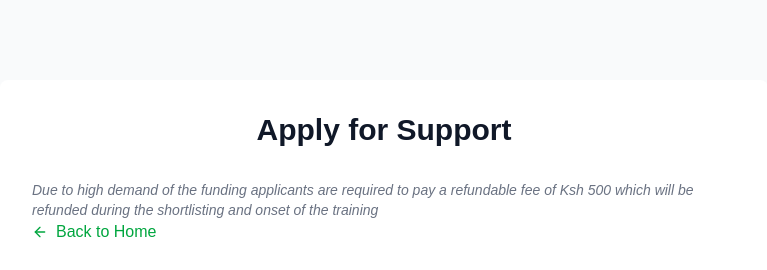
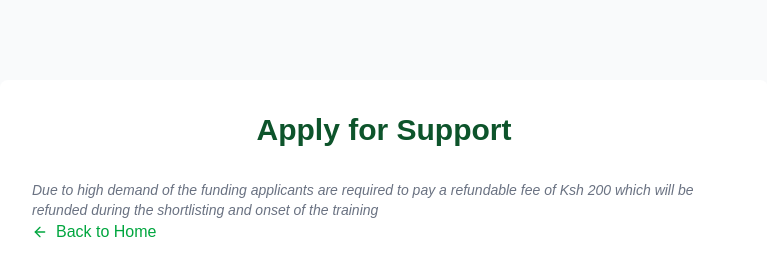
Before and after one commit to Wakanyaben254/gates, a Next.js app: page /apply in a window 1280 px wide. Shown: the top 270 px of the page, without its empty margins (256-1023 px from the left). Built offline with nearby package versions, Linux system fonts and the light colour scheme.

Commit message:
Update GatesApply.tsx

```diff
--- a/src/app/components/GatesApply.tsx
+++ b/src/app/components/GatesApply.tsx
@@ -198,8 +198,8 @@ const GatesApply: React.FC = () => {
   return (
     <section className="py-12 md:py-20 bg-gray-50 px-4 sm:px-6 lg:px-8">
       <div className="max-w-3xl mx-auto bg-white p-8 rounded-lg shadow-xl">
-        <h2 className="text-3xl font-bold text-gray-900 mb-8 text-center">Apply for Support</h2>
-         <p className="mt-1 text-sm text-gray-500 italic"> Due to high demand of the funding applicants are required to pay a refundable fee of Ksh 500 which will be refunded during the shortlisting and onset of the training</p>
+        <h2 className="text-3xl font-bold text-green-900 mb-8 text-center">Apply for Support</h2>
+         <p className="mt-1 text-sm text-gray-500 italic"> Due to high demand of the funding applicants are required to pay a refundable fee of Ksh 200 which will be refunded during the shortlisting and onset of the training</p>
 <div className="mb-8">
             <Link
               href="/"
```
